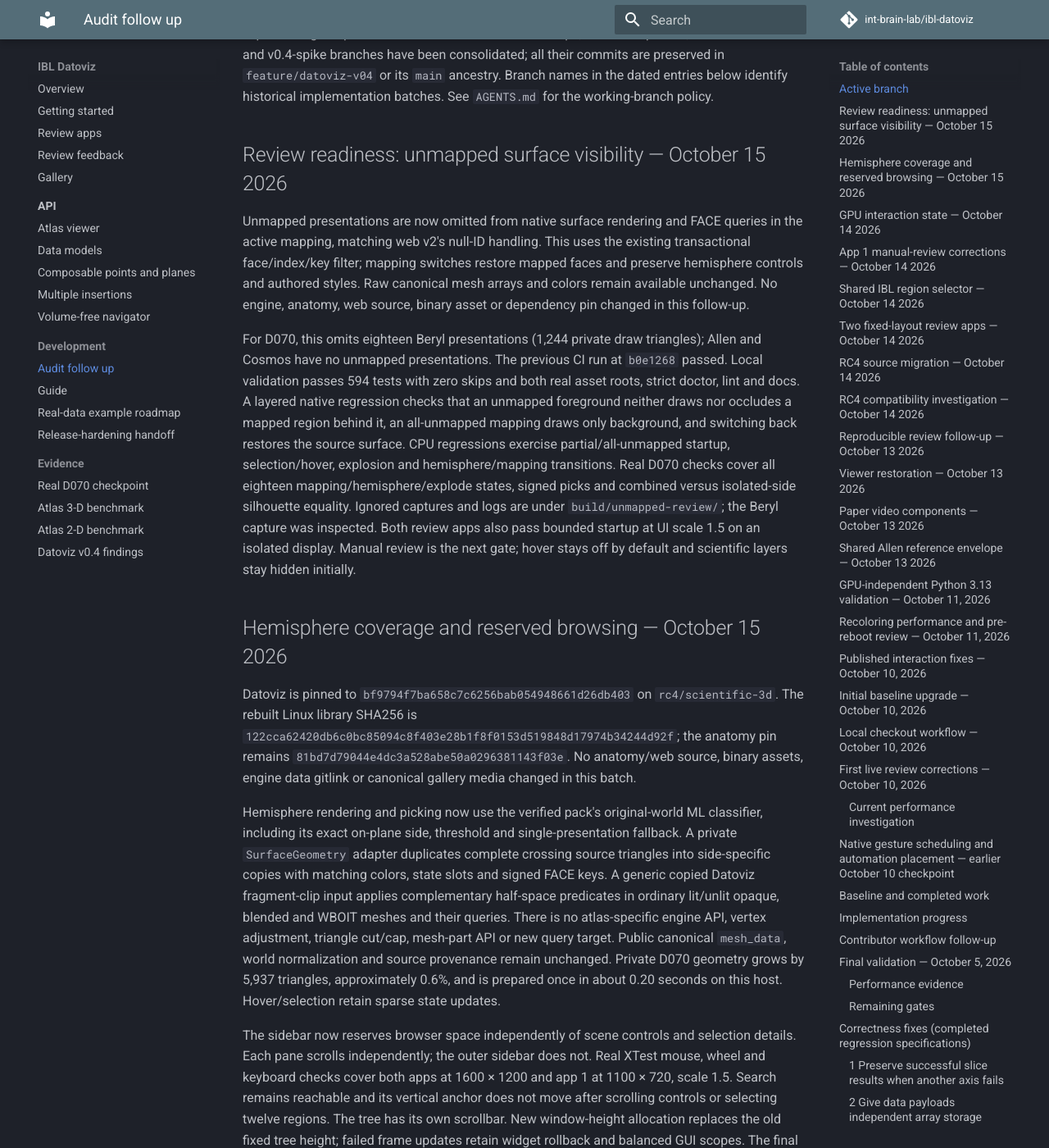
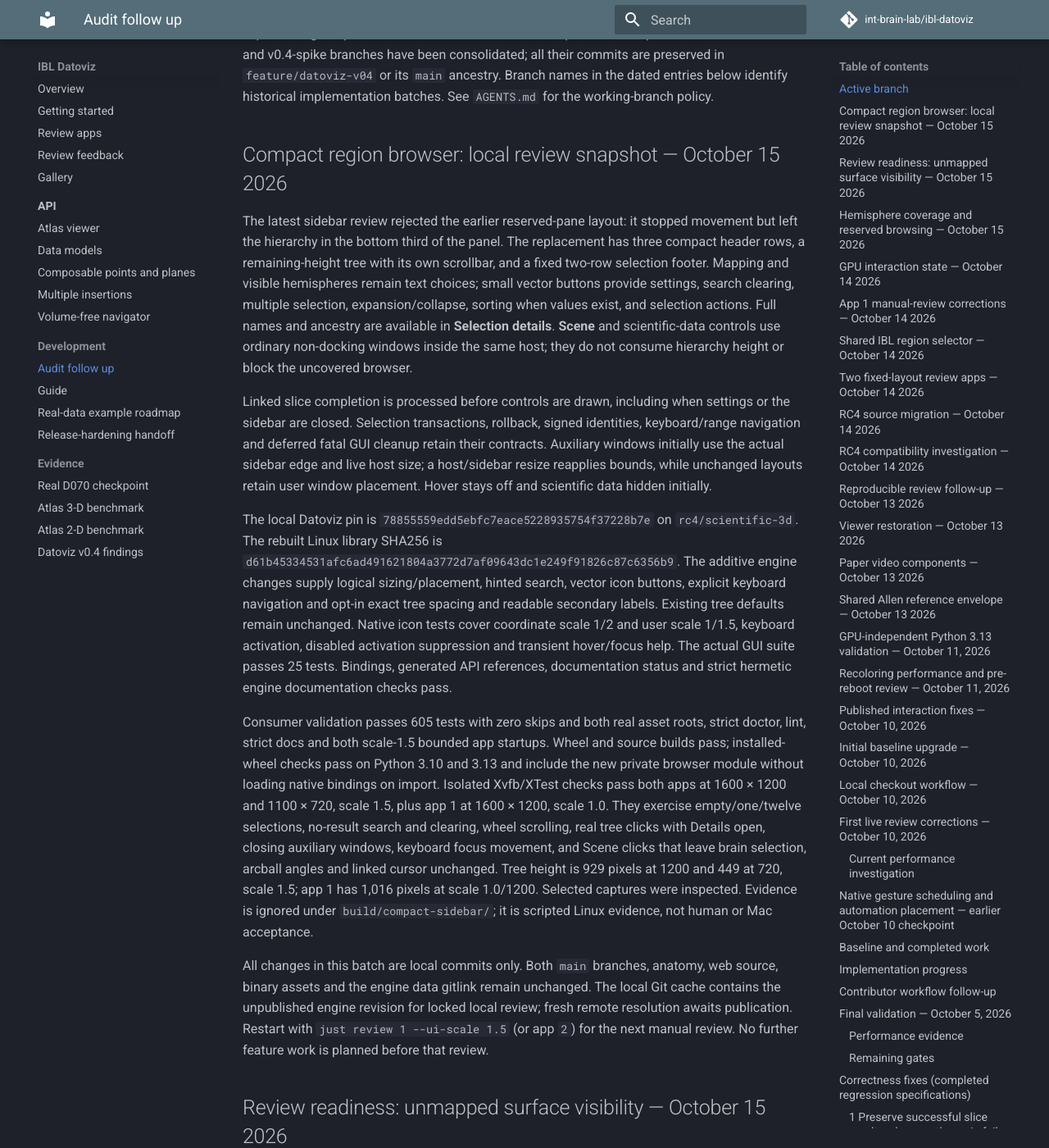
Before and after one commit to int-brain-lab/ibl-datoviz, an MkDocs documentation site: the page built from docs/NEXT_STEPS.md, in a window 1280 px wide and 1400 px high, scrolled down 228 px. Shown: the whole window at 82% size. Built offline with MkDocs 1.6.1 and Material for MkDocs 9.7.7, drawn with Linux system fonts in a browser that asks for light colours; comment, search, counter and statistics services are not loaded.

Commit message:
Record compact sidebar review criteria and local validation

```diff
--- a/docs/NEXT_STEPS.md
+++ b/docs/NEXT_STEPS.md
@@ -8,6 +8,57 @@
 all their commits are preserved in `feature/datoviz-v04` or its `main` ancestry.
 Branch names in the dated entries below identify historical implementation batches.
 See `AGENTS.md` for the working-branch policy.
+
+## Compact region browser: local review snapshot — October 15 2026
+
+The latest sidebar review rejected the earlier reserved-pane layout: it stopped
+movement but left the hierarchy in the bottom third of the panel. The replacement
+has three compact header rows, a remaining-height tree with its own scrollbar,
+and a fixed two-row selection footer. Mapping and visible hemispheres remain
+text choices; small vector buttons provide settings, search clearing, multiple
+selection, expansion/collapse, sorting when values exist, and selection actions.
+Full names and ancestry are available in **Selection details**. **Scene** and
+scientific-data controls use ordinary non-docking windows inside the same host;
+they do not consume hierarchy height or block the uncovered browser.
+
+Linked slice completion is processed before controls are drawn, including when
+settings or the sidebar are closed. Selection transactions, rollback, signed
+identities, keyboard/range navigation and deferred fatal GUI cleanup retain their
+contracts. Auxiliary windows initially use the actual sidebar edge and live
+host size; a host/sidebar resize reapplies bounds, while unchanged layouts retain
+user window placement. Hover stays off and scientific data hidden initially.
+
+The local Datoviz pin is `78855559edd5ebfc7eace5228935754f37228b7e` on
+`rc4/scientific-3d`. The rebuilt Linux library SHA256 is
+`d61b45334531afc6ad491621804a3772d7af09643dc1e249f91826c87c6356b9`.
+The additive engine changes supply logical sizing/placement, hinted search,
+vector icon buttons, explicit keyboard navigation and opt-in exact tree spacing
+and readable secondary labels. Existing tree defaults remain unchanged. Native
+icon tests cover coordinate scale 1/2 and user scale 1/1.5, keyboard activation,
+disabled activation suppression and transient hover/focus help. The actual GUI
+suite passes 25 tests. Bindings, generated API references, documentation status
+and strict hermetic engine documentation checks pass.
+
+Consumer validation passes 605 tests with zero skips and both real asset roots,
+strict doctor, lint, strict docs and both scale-1.5 bounded app startups. Wheel
+and source builds pass; installed-wheel checks pass on Python 3.10 and 3.13 and
+include the new private browser module without loading native bindings on import.
+Isolated Xvfb/XTest checks pass both apps at 1600 × 1200 and 1100 × 720, scale
+1.5, plus app 1 at 1600 × 1200, scale 1.0. They exercise empty/one/twelve
+selections, no-result search and clearing, wheel scrolling, real tree clicks with
+Details open, closing auxiliary windows, keyboard focus movement, and Scene
+clicks that leave brain selection, arcball angles and linked cursor unchanged.
+Tree height is 929 pixels at 1200 and 449 at 720, scale 1.5; app 1 has 1,016
+pixels at scale 1.0/1200. Selected captures were inspected. Evidence is ignored
+under `build/compact-sidebar/`; it is scripted Linux evidence, not human or Mac
+acceptance.
+
+All changes in this batch are local commits only. Both `main` branches, anatomy,
+web source, binary assets and the engine data gitlink remain unchanged. The local
+Git cache contains the unpublished engine revision for locked local review;
+fresh remote resolution awaits publication. Restart with
+`just review 1 --ui-scale 1.5` (or app `2`) for the next manual review. No further
+feature work is planned before that review.
 
 ## Review readiness: unmapped surface visibility — October 15 2026
 
```
Also changed, not shown: docs/REVIEW_FEEDBACK.md (+2 -1 lines), docs/review-apps.md (+9 -7 lines).
